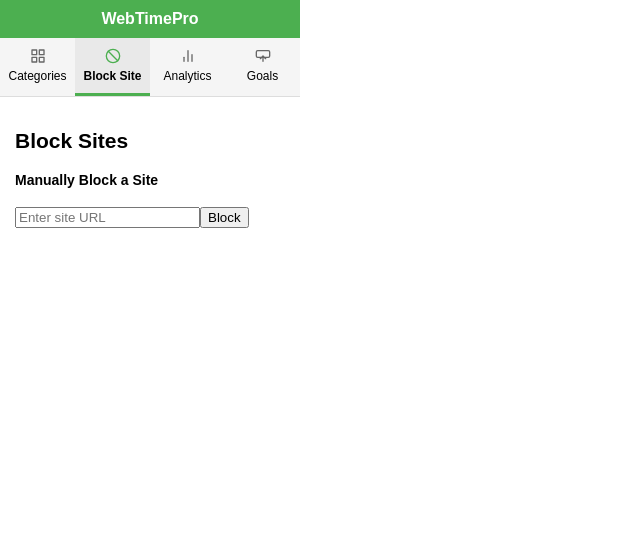
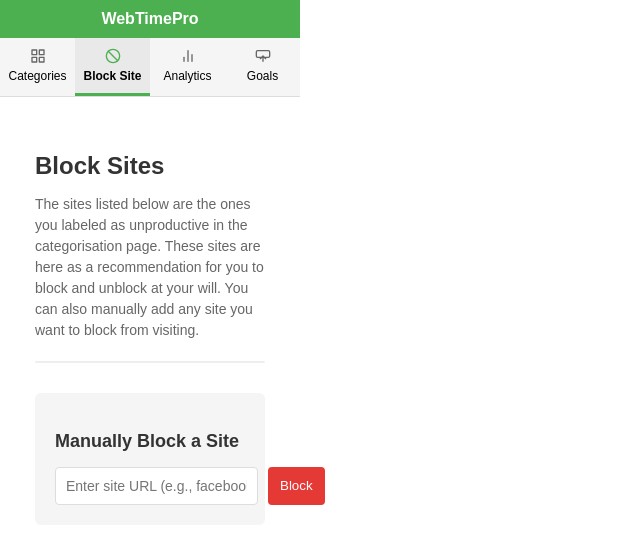
Before and after one commit to mohammed03p/webtime-pro, a Vue app: page / in a window 1280 px wide. Both pictures are taken after a click on the element "Block Site". Shown: the top 544 px of the page, without its empty margins (0-640 px from the left). Built offline with nearby package versions, Linux system fonts and the light colour scheme; the HTML template or start-up script is replaced by a standard one.

Commit message:
final changes maybe?

```diff
--- a/popup.html
+++ b/popup.html
@@ -4,9 +4,11 @@
   <meta charset="UTF-8">
   <title>WebTime Pro</title>
 
+  <link rel="stylesheet" href="./dist/assets/main-BBA9SVYE.css">
+
   <style>
     body {
-      width: 320px;
+      width: 300px;
       font-family: Arial, sans-serif;
       margin: 0;
       padding: 0;
@@ -16,6 +18,6 @@
 </head>
 <body>
   <div id="app"></div>
-  <script type="module" src="./dist/assets/main-gj5XNnvV.js"></script>
+  <script type="module" src="./dist/assets/main-M0gAvIEL.js"></script>
 </body>
 </html>
--- a/src/components/BlockTab.vue
+++ b/src/components/BlockTab.vue
@@ -1,18 +1,35 @@
 <template>
-    <div>
-      <h2>Block Sites</h2>
-      <ul>
-        <li v-for="site in allSites" :key="site">
-          {{ site }}
-          <button @click="toggleBlockSite(site)">
+  <div class="block-tab">
+    <h2 class="main-heading">Block Sites</h2>
+    <p class="description">
+      The sites listed below are the ones you labeled as unproductive in the categorisation page.
+      These sites are here as a recommendation for you to block and unblock at your will.
+      You can also manually add any site you want to block from visiting.
+    </p>
+
+    <div class="sites-list">
+      <div v-for="site in allSites" :key="site" class="site-item">
+        <span class="site-url">{{ site }}</span>
+        <button
+          @click="toggleBlockSite(site)"
+          :class="['toggle-button', blockedSites.includes(site) ? 'unblock-btn' : 'block-btn']"
+        >
           {{ blockedSites.includes(site) ? "Unblock" : "Block" }}
         </button>
-        </li>
-      </ul>
+      </div>
+    </div>
 
-      <h4>Manually Block a Site</h4>
-      <input v-model="newBlockedSite" placeholder="Enter site URL" />
-      <button @click="blockSiteManually">Block</button>
+    <div class="manual-block-section">
+      <h3 class="section-heading">Manually Block a Site</h3>
+      <div class="input-group">
+        <input
+          v-model="newBlockedSite"
+          placeholder="Enter site URL (e.g., facebook.com)"
+          class="site-input"
+        />
+        <button @click="blockSiteManually" class="block-btn toggle-button">Block</button>
+      </div>
+    </div>
   </div>
 </template>
 
@@ -83,6 +100,8 @@
         loadSites();
         updateBlockingRules();
       });
+    } else {
+      alert("This site is already blocked.");
     }
   });
 };
@@ -101,3 +120,110 @@
 
 onMounted(loadSites);
 </script>
+
+<style>
+.block-tab {
+  max-width: 800px;
+  margin: 0 auto;
+  padding: 20px;
+  font-family: Arial, sans-serif;
+}
+
+.main-heading {
+  color: #333;
+  font-size: 24px;
+  margin-bottom: 12px;
+}
+
+.description {
+  color: #666;
+  line-height: 1.5;
+  margin-bottom: 20px;
+  font-size: 14px;
+}
+
+.sites-list {
+  margin-bottom: 30px;
+  border: 1px solid #eee;
+  border-radius: 6px;
+  overflow: hidden;
+}
+
+.site-item {
+  display: flex;
+  justify-content: space-between;
+  align-items: center;
+  padding: 10px 15px;
+  border-bottom: 1px solid #eee;
+}
+
+.site-item:last-child {
+  border-bottom: none;
+}
+
+.site-item:nth-child(odd) {
+  background-color: #f9f9f9;
+}
+
+.site-url {
+  font-weight: 500;
+}
+
+.toggle-button {
+  padding: 6px 12px;
+  border: none;
+  border-radius: 4px;
+  cursor: pointer;
+  font-weight: 500;
+  transition: background-color 0.2s;
+}
+
+.block-btn {
+  background-color: #e53935;
+  color: white;
+}
+
+.block-btn:hover {
+  background-color: #c62828;
+}
+
+.unblock-btn {
+  background-color: #4caf50;
+  color: white;
+}
+
+.unblock-btn:hover {
+  background-color: #388e3c;
+}
+
+.manual-block-section {
+  margin-top: 30px;
+  padding: 20px;
+  background-color: #f5f5f5;
+  border-radius: 6px;
+}
+
+.section-heading {
+  font-size: 18px;
+  margin-bottom: 15px;
+  color: #333;
+}
+
+.input-group {
+  display: flex;
+  gap: 10px;
+}
+
+.site-input {
+  flex: 1;
+  padding: 10px;
+  border: 1px solid #ddd;
+  border-radius: 4px;
+  font-size: 14px;
+}
+
+.site-input:focus {
+  outline: none;
+  border-color: #2196f3;
+}
+</style>
--- a/src/components/CategorisationTab.vue
+++ b/src/components/CategorisationTab.vue
@@ -20,6 +20,11 @@
           :class="['filter-btn', { active: currentFilter === 'unproductive' }]">
           Unproductive
         </button>
+        <button
+          @click="setFilter('unclassified')"
+          :class="['filter-btn', { active: currentFilter === 'unclassified' }]">
+          Unclassified
+        </button>
       </div>
     </div>
 
@@ -30,10 +35,12 @@
         class="site-card"
       >
         <div class="site-info">
-          <span class="site-name">{{ site }}</span>
+          <div class="site-name-container">
+            <span class="site-name">{{ site }}</span>
+          </div>
           <span v-if="siteCategories[site]"
                 :class="['category-badge', siteCategories[site]]">
-            - {{ siteCategories[site].toUpperCase() }}
+            {{ siteCategories[site].toUpperCase() }}
             <span v-if="siteCategories[site] === 'productive'" class="icon">✅</span>
             <span v-else-if="siteCategories[site] === 'unproductive'" class="icon">❌</span>
           </span>
@@ -86,6 +93,10 @@
 const filteredSites = computed(() => {
   if (currentFilter.value === "all") {
     return sites.value;
+  } else if (currentFilter.value === "unclassified") {
+    return sites.value.filter(site =>
+      siteCategories.value[site] === "unclassified" || !siteCategories.value[site]
+    );
   } else {
     return sites.value.filter(site =>
       siteCategories.value[site] === currentFilter.value
@@ -188,6 +199,7 @@
 .filter-buttons {
   display: flex;
   gap: 6px;
+  flex-wrap: wrap;
 }
 
 .filter-btn {
@@ -239,13 +251,20 @@
   display: flex;
   align-items: center;
   margin-bottom: 12px;
+  flex-wrap: wrap;
+  gap: 8px;
+}
+
+.site-name-container {
+  max-width: 100%;
+  overflow: hidden;
+  text-overflow: ellipsis;
+  white-space: nowrap;
 }
 
 .site-name {
   font-weight: 600;
   font-size: 15px;
-  word-break: break-word;
-  margin-right: 4px;
 }
 
 .category-badge {
@@ -256,7 +275,6 @@
   font-size: 12px;
   font-weight: 600;
   letter-spacing: 0.5px;
-  margin-left: 4px;
 }
 
 .category-badge.productive {
--- a/vite.config.js
+++ b/vite.config.js
@@ -2,7 +2,7 @@
 import vue from '@vitejs/plugin-vue';
 
 export default defineConfig({
-  plugins: [vue()], // Add this line
+  plugins: [vue()],
   build: {
     outDir: 'dist',
     rollupOptions: {
```
Also changed, not shown: background.js (+39 -5 lines). Lines whose indentation alone changed are shown as unchanged.
